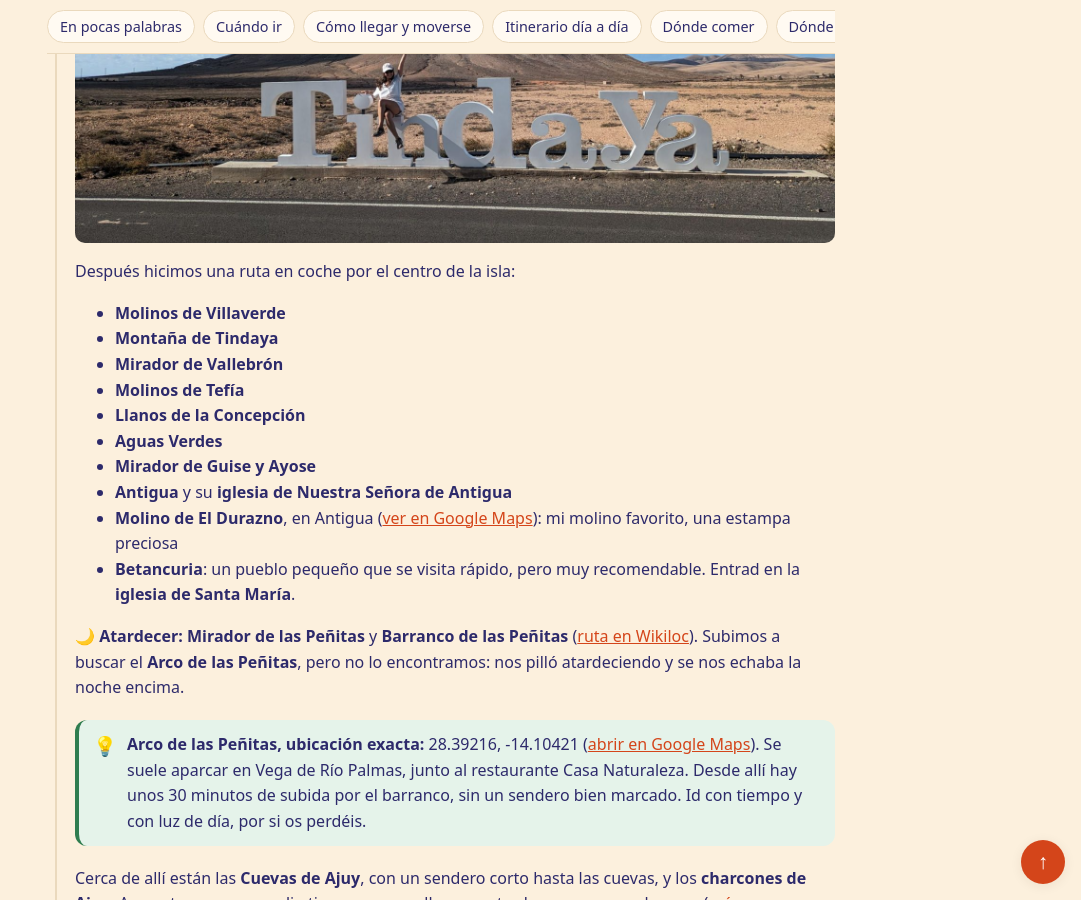
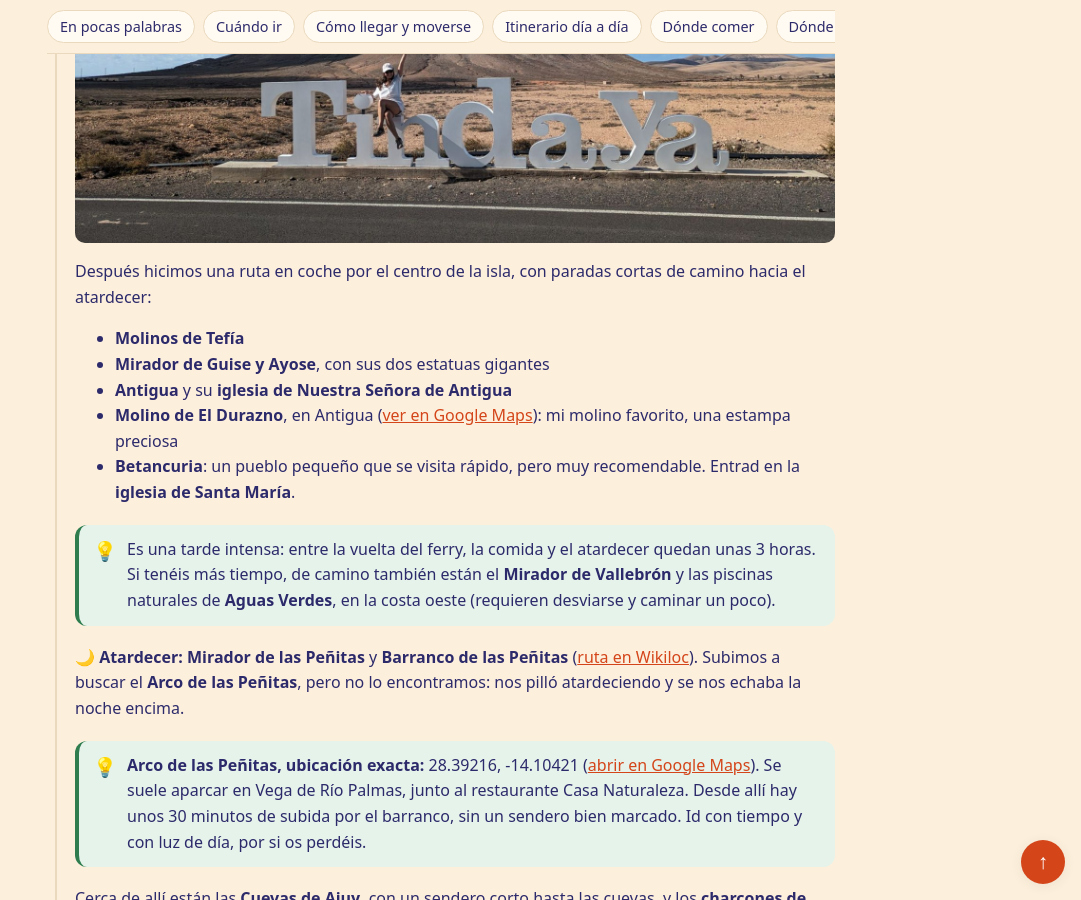
Before and after one commit to cristinacontinente-hue/guias-viajes, a Jekyll site: the page built from viajes/fuerteventura-2023/index.md, in a window 1280 px wide and 900 px high, scrolled down 6267 px. Shown: the whole window, without its empty margins (199-1280 px from the left). Built offline with Jekyll 4.4.1, drawn with Linux system fonts in a browser that asks for light colours; some of the changed text lies outside the part shown.

Commit message:
Fuerteventura: ruta del centro realista para una tarde
Co-Authored-By: Claude Opus 5.5 <noreply@anthropic.com>
Claude-Session: https://claude.ai/code/session_016iMyWm3ZBq7dnBd6R2jnWq

```diff
--- a/viajes/fuerteventura-2023/index.md
+++ b/viajes/fuerteventura-2023/index.md
@@ -143,23 +143,21 @@ Nosotros la hicimos en menos de 3 horas, con la subida a la caldera incluida. No
 > **Para visitar la Isla de Lobos hace falta un permiso del Cabildo de Fuerteventura.** Es gratuito, personal y se pide por internet unos días antes. Las plazas son limitadas, así que pedidlo con tiempo. El billete del ferry se paga aparte. Desconfiad de cualquier web que os cobre por el permiso. Precio actual del ferry y plazo para pedir el permiso: *(por confirmar)*{: .por-confirmar}.
 {: .ojo}
 
-☀️ **Tarde:** volvimos en el ferry de las 14:00 y pusimos rumbo a **Tindaya**. Comimos en **Los Podomorfos de Tindaya**: un sitio con mucho encanto, vistas preciosas a la montaña y una hamburguesa de cabra exquisita.
+☀️ **Tarde:** volvimos en el ferry de las 14:00 y pusimos rumbo a **Tindaya**, pasando por los **Molinos de Villaverde**. Comimos en **Los Podomorfos de Tindaya**: un sitio con mucho encanto, vistas preciosas a la montaña y una hamburguesa de cabra exquisita.
 
 ![Hamburguesa de cabra con patatas en Los Podomorfos, con la Montaña de Tindaya al otro lado de la ventana](imagenes/hamburguesa-cabra-podomorfos-tindaya.jpg)
 
 ![Sentada sobre las grandes letras de Tindaya, con la montaña al fondo](imagenes/letras-tindaya-montana.jpg)
 
-Después hicimos una ruta en coche por el centro de la isla:
-- **Molinos de Villaverde**
-- **Montaña de Tindaya**
-- **Mirador de Vallebrón**
+Después hicimos una ruta en coche por el centro de la isla, con paradas cortas de camino hacia el atardecer:
 - **Molinos de Tefía**
-- **Llanos de la Concepción**
-- **Aguas Verdes**
-- **Mirador de Guise y Ayose**
+- **Mirador de Guise y Ayose**, con sus dos estatuas gigantes
 - **Antigua** y su **iglesia de Nuestra Señora de Antigua**
 - **Molino de El Durazno**, en Antigua ([ver en Google Maps](https://www.google.com/maps/search/?api=1&query=Molino+de+El+Durazno+Antigua+Fuerteventura)): mi molino favorito, una estampa preciosa
 - **Betancuria**: un pueblo pequeño que se visita rápido, pero muy recomendable. Entrad en la **iglesia de Santa María**.
+
+> Es una tarde intensa: entre la vuelta del ferry, la comida y el atardecer quedan unas 3 horas. Si tenéis más tiempo, de camino también están el **Mirador de Vallebrón** y las piscinas naturales de **Aguas Verdes**, en la costa oeste (requieren desviarse y caminar un poco).
+{: .truco}
 
 🌙 **Atardecer:** **Mirador de las Peñitas** y **Barranco de las Peñitas** ([ruta en Wikiloc](https://es.wikiloc.com/rutas-a-pie/fuerteventura-barranco-de-las-penitas-12132591)). Subimos a buscar el **Arco de las Peñitas**, pero no lo encontramos: nos pilló atardeciendo y se nos echaba la noche encima.
 
```
